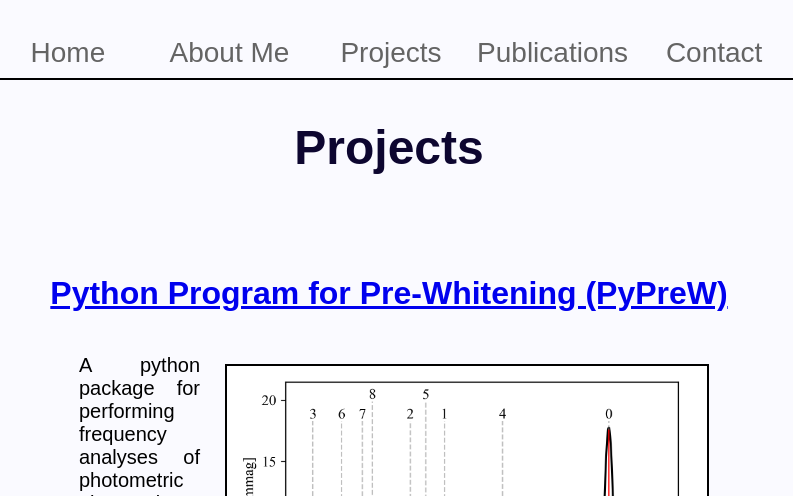
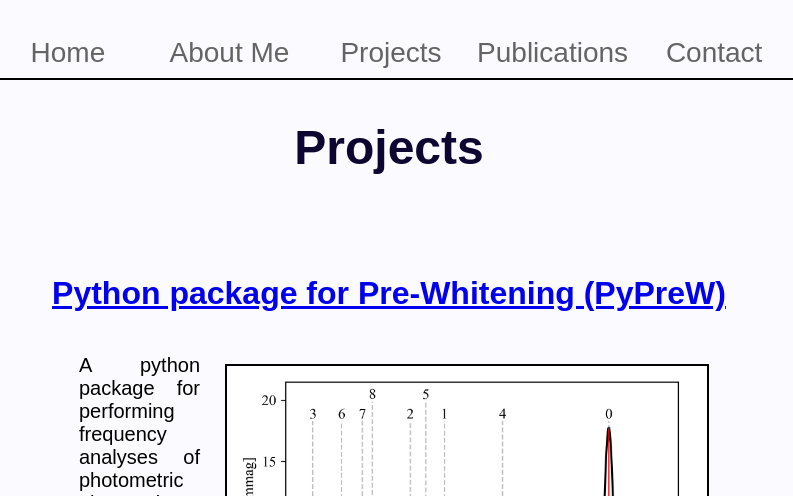
Before and after one commit to erikstacey/erikstacey.com, an Eleventy site: page src/pages/projects.html in a window 1280 px wide. Shown: the part 304-800 px from the top of the page, without its empty margins (251-1044 px from the left). Built offline with nearby package versions, Linux system fonts and the light colour scheme; Eleventy itself is replaced by a stand-in of ours; files that its build step writes are made by us from their sources.

Commit message:
Update projects.html
program->package

```diff
--- a/src/pages/projects.html
+++ b/src/pages/projects.html
@@ -6,7 +6,7 @@ layout: layouts/page.njk
 
 
 <h3>
-    <a href="https://github.com/erikstacey/PyPreW">Python Program for Pre-Whitening (PyPreW)</a>
+    <a href="https://github.com/erikstacey/PyPreW">Python package for Pre-Whitening (PyPreW)</a>
 </h3>
 <div class="img_wrapper"><img class="floating_img_r" src="../img/labeled_pg1.png" alt="pypw_periodogram" style="border: solid 2px rgb(0,0,0)"></div>
 <p style="margin-bottom:120px;">
```
